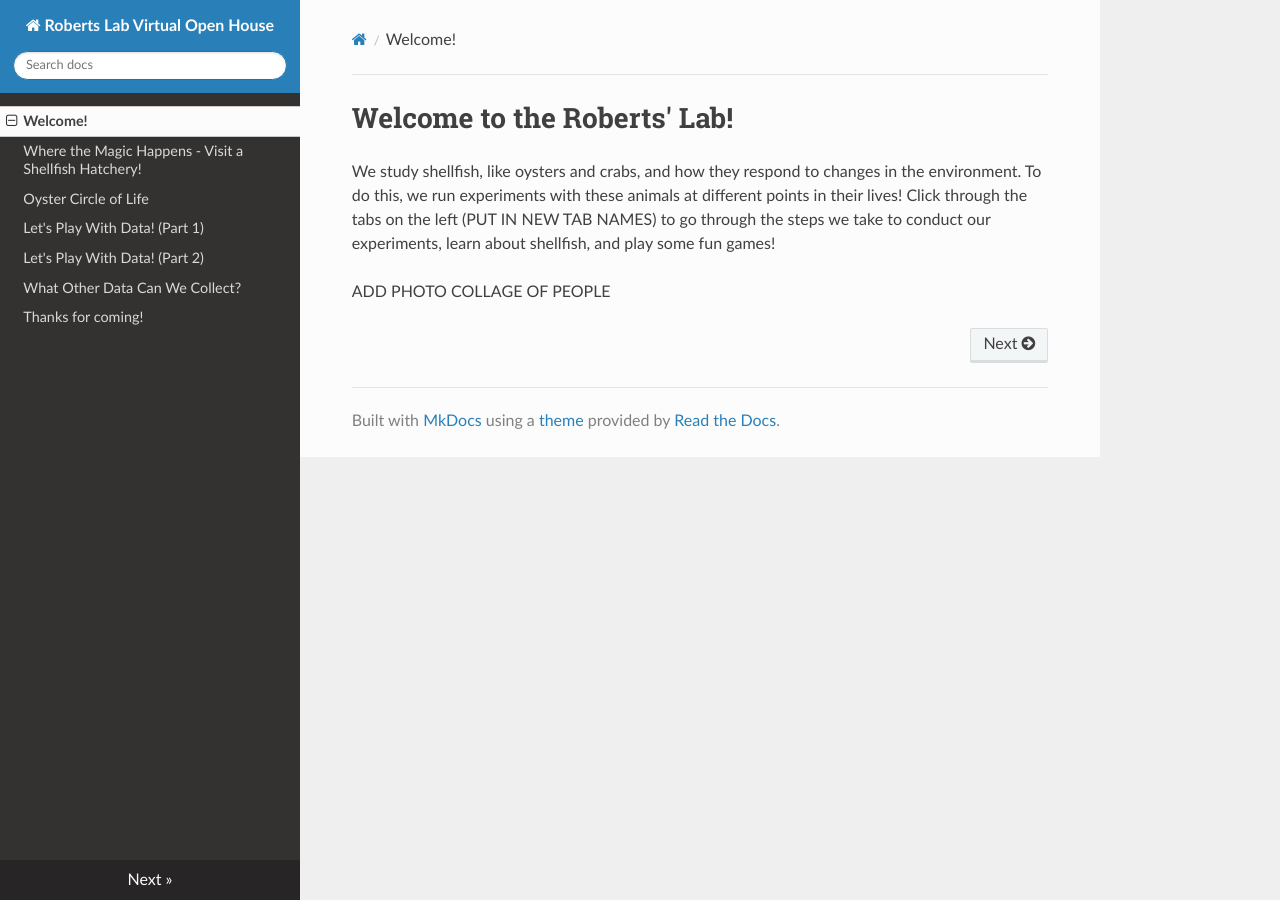
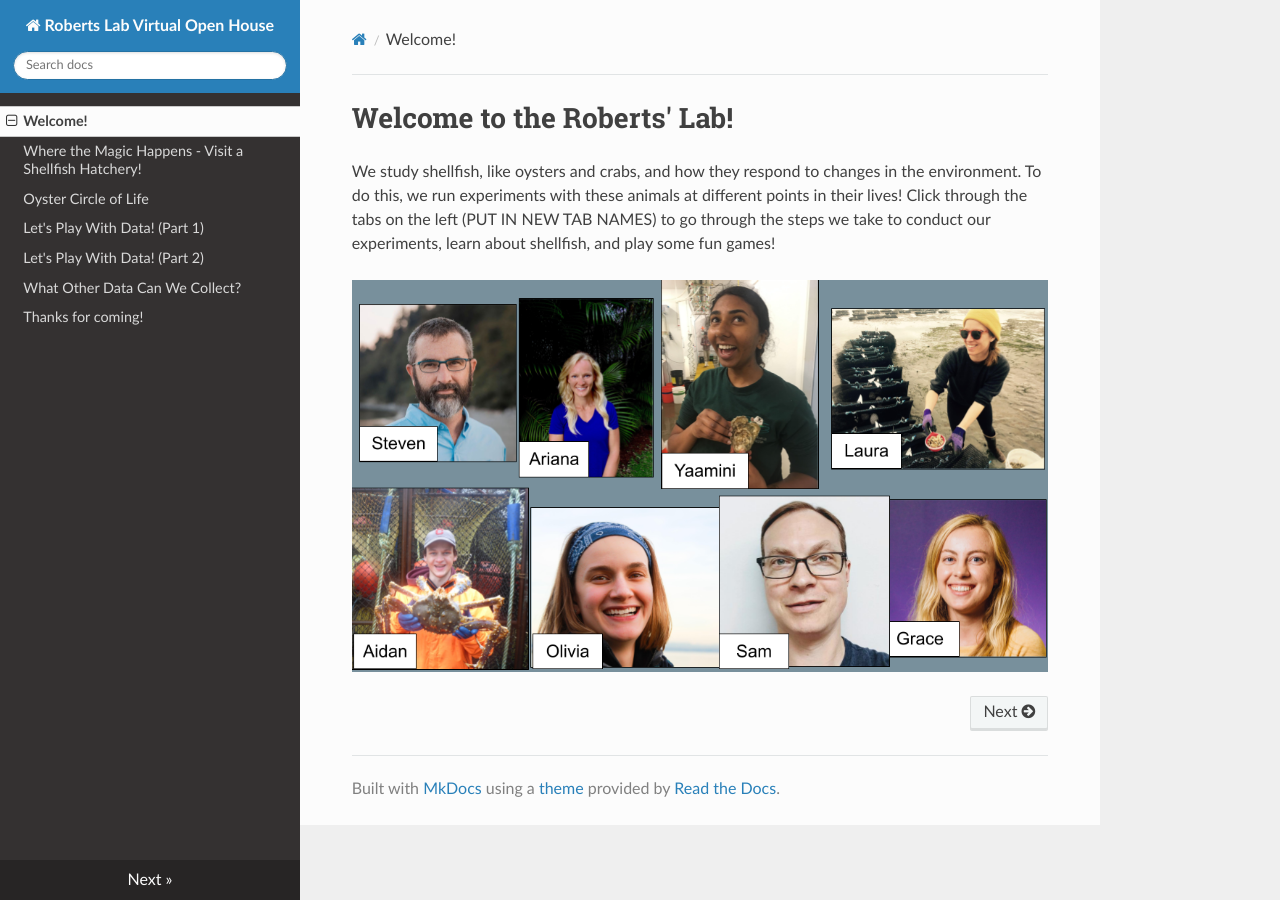
Before and after one commit to RobertsLab/Open-House-2021, an MkDocs documentation site: the page built from docs/index.md, in a window 1280 px wide. Built offline with MkDocs 1.6.1, drawn with Linux system fonts in a browser that asks for light colours; nearby versions of some CDN libraries.

Commit message:
add people image

```diff
--- a/docs/index.md
+++ b/docs/index.md
@@ -2,4 +2,4 @@
 
 We study shellfish, like oysters and crabs, and how they respond to changes in the environment. To do this, we run experiments with these animals at different points in their lives! Click through the tabs on the left (PUT IN NEW TAB NAMES) to go through the steps we take to conduct our experiments, learn about shellfish, and play some fun games!
 
-ADD PHOTO COLLAGE OF PEOPLE
+![img](https://github.com/RobertsLab/Open-House-2021/blob/main/images/SEAS2021-people-collage.png)
```
